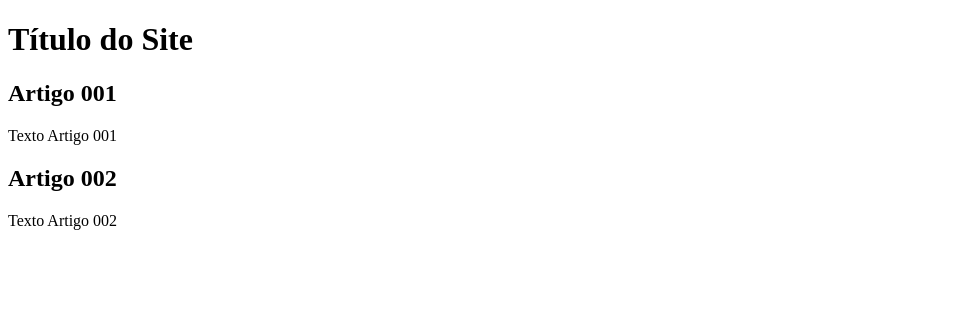
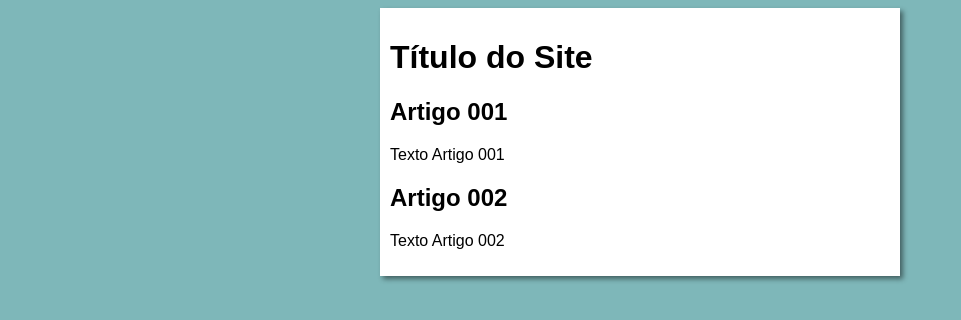
Before and after one commit to ohniluap/designing-website, a plain HTML site: page index.html in a window 1280 px wide. Shown: the whole page, without its empty margins (0-961 px from the left). Drawn offline with Linux system fonts and the light colour scheme.

Commit message:
iniciei o design.

```diff
--- a/index.html
+++ b/index.html
@@ -5,6 +5,7 @@
     <meta http-equiv="X-UA-Compatible" content="IE=edge">
     <meta name="viewport" content="width=device-width, initial-scale=1.0">
     <title>Título do Site</title>
+    <link rel="stylesheet" href="style.css">
 </head>
 <body>
    <main>
--- /dev/null
+++ b/style.css
@@ -0,0 +1,18 @@
+*{
+    font-family: Arial, Helvetica, sans-serif;
+    font: 16px;
+
+}
+
+body {
+    background-color: rgb(126, 183, 185);
+}
+
+main {
+    background-color: white;
+    width: 500px;
+    margin:auto;
+    padding: 10px;
+    box-shadow: 3px 3px 5px rgba(0, 0, 0, 0.473);
+
+}
```
